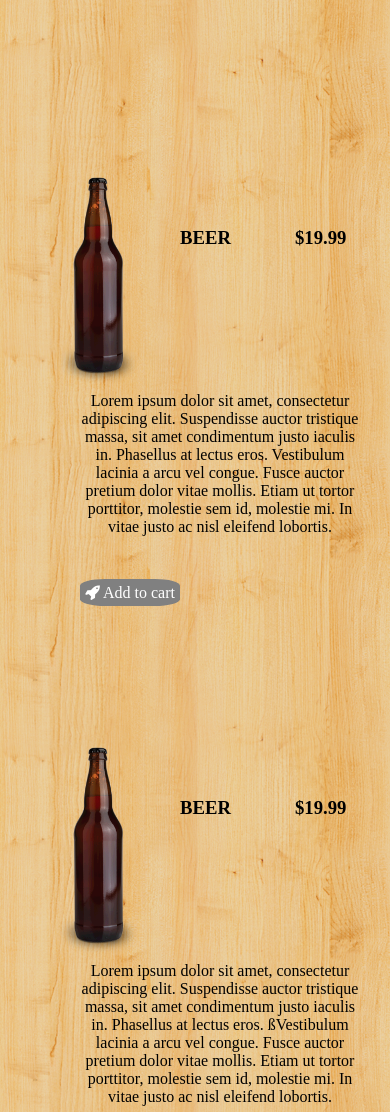
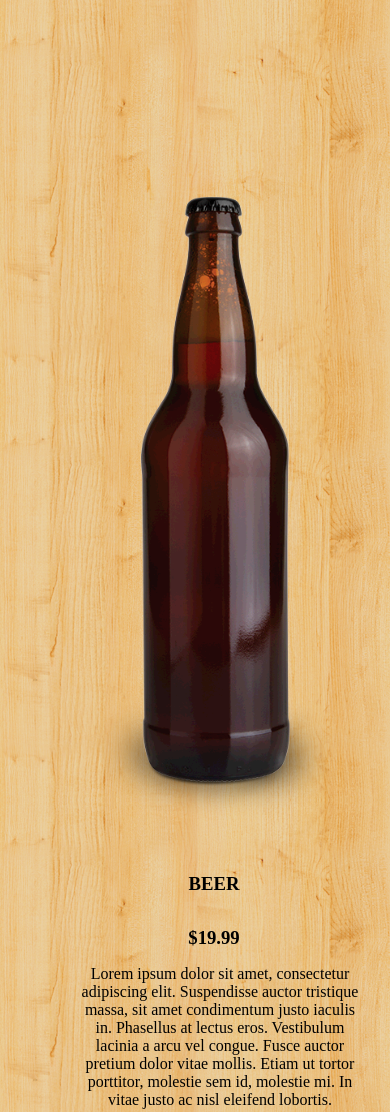
Before and after one commit to aliaborroho/2.1-beer-layout-Alia-Borroho, a website: page index.html in a window 390 px wide. Shown: the top 1112 px of the page. Drawn offline with Linux system fonts and the light colour scheme.

Commit message:
BOOM! FINISHED product,...hopefully

```diff
--- a/index.html
+++ b/index.html
@@ -23,7 +23,7 @@
 			<img class="bottle-icon" src="bottle-two.png" alt="bottle">
 				<h3 class="beer-name">BEER</h3>
 				<h3 class="price">$19.99</h3>
-				<p class="disc">Lorem ipsum dolor sit amet, consectetur adipiscing elit. Suspendisse auctor tristique massa, sit amet condimentum justo iaculis in. Phasellus at lectus eros. ßVestibulum lacinia a arcu vel congue. Fusce auctor pretium dolor vitae mollis. Etiam ut tortor porttitor, molestie sem id, molestie mi. In vitae justo ac nisl eleifend lobortis.</p>
+				<p class="disc">Lorem ipsum dolor sit amet, consectetur adipiscing elit. Suspendisse auctor tristique massa, sit amet condimentum justo iaculis in. Phasellus at lectus eros. ßVestibulum lacinia a arcu vel congue. Fusce auctor pretium dolor vitae mollis. Etiam ut tortor porttitor, molestie sem id, molestie mi. In vitae justo ac nisl eleifend lobort.</p>
 				<p class="cart">
 					<a href="placeholder"><i class="fa fa-rocket"></i> Add to cart</a>
 				</p>
--- a/style.css
+++ b/style.css
@@ -92,11 +92,32 @@ body {
   }
 }
 @media (max-width:480px){
-  .header-image, .feature-image {
-    height: auto;
-    width: 100%;
-    padding-bottom: 75%;
-    margin: .25em 0;
-  }
+    .beer-wrapper {
+      position: relative;
+      margin: auto;
+      width: 300px;
+    }
+    .bottle-icon {
+      width: 300px;
+      margin: 0;
+      padding: 1rem;
+    }
+    .beer-name {
+      text-align: center;
+      width: 300px;
+      margin: 0;
+      padding: 1rem;
+    }
+    .price {
+      text-align: center;
+      width: 300px;
+      margin: 0;
+      padding: 1rem;
+    }
+    .cart {
+      text-align: center;
+      width: 300px;
+      margin: 0;
+      padding: 1rem;
+    }
 }
-ß
```
